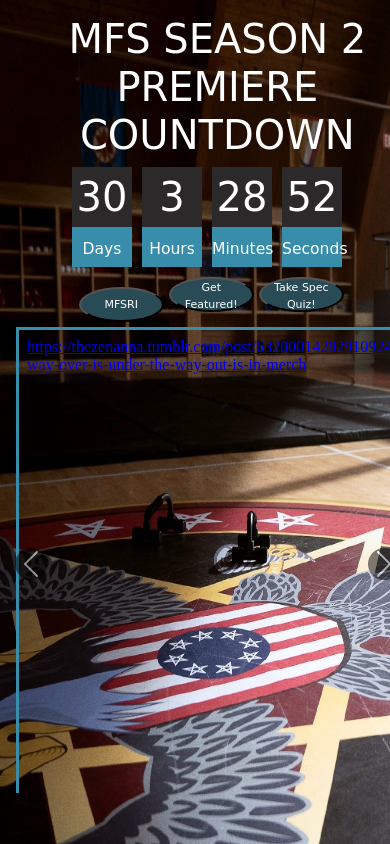
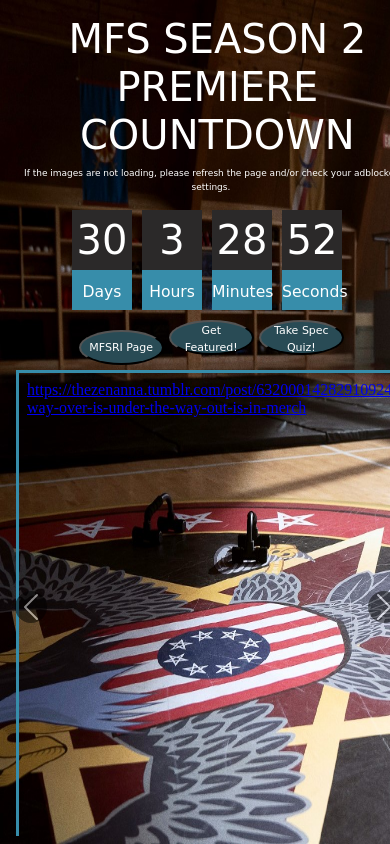
Before and after one commit to jamie-jones/MFS-s2-countdown, a website: page index.html in a window 390 px wide. Drawn offline with nearby package versions, Linux system fonts and the light colour scheme; a web font is replaced by a local one.

Commit message:
final fixing before beta users

```diff
--- a/index.html
+++ b/index.html
@@ -37,6 +37,7 @@
                         MFS SEASON 2
                         <br/>
                         PREMIERE COUNTDOWN</h1>
+                        <p>If the images are not loading, please refresh the page and/or check your adblocker settings.</p>
                 </article>
                 <article id="countdown">
                     <section id="day">00</section>
@@ -48,31 +49,24 @@
                     <section id="sec">00</section>
                 </article>
                 <article id="buttons">
-                    <a href="https://mfs-research-institute.tumblr.com/" target="_blank"><button class="button">MFSRI</button></a>
+                    <a href="https://mfs-research-institute.tumblr.com/" target="_blank"><button class="button">MFSRI Page</button></a>
                     <a HREF="https://docs.google.com/forms/d/e/1FAIpQLSeP0qipAjkpA0MhvirErCy9-NLI_7a5QSl9kFz53EmSaTMWRw/viewform?usp=sf_link" target="_blank"><button class="button">Get Featured!</button></a>
                     <a href="http://www.mfsquiz.com/" target="_blank"><button class="button">Take Spec Quiz!</button></a>
                 </article>
             </section>
             <section id="fanart-section">
                 <div id="carouselExampleIndicators" class="carousel slide" data-bs-ride="carousel" data-interval="false">
-
                     <div class="carousel-inner">
                       <div class="carousel-item active">
                         <iframe id="panel0" height="650" width="570" title="Iframe Example"></iframe>
                       </div>
-
                     </div>
-
                     <button class="carousel-control-prev carousel" type="button" id="btnPrev">
                       <span class="carousel-control-prev-icon arrows" aria-hidden="true"></span>
-
                     </button>
-
                     <button class="carousel-control-next carousel" type="button" id="btnNext">
                       <span class="carousel-control-next-icon arrows" aria-hidden="true"></span>
-
                     </button>
-
                   </div>
             </section>
         </main>
--- a/style/mobile.css
+++ b/style/mobile.css
@@ -58,6 +58,12 @@
         background-image: url(../images/countdown-bkgrd-mobile.jpg);
         position: fixed;
         padding-left: 0px;
+    }
+
+    p{
+        text-align: center;
+        padding: 0 2px 0 10px;
+        font-size: xx-small;
     }
 
     #container{
@@ -303,7 +309,7 @@
 
     #panel0{
         width: 300px;
-        height:00px;
+        height:300px;
     }
 }
 
@@ -413,7 +419,7 @@
 
     #panel0{
         width: 315px;
-        height: 355px;
+        height: 335px;
     }
 }
 @media only screen and (max-width: 281px){
--- a/style/style.css
+++ b/style/style.css
@@ -9,6 +9,10 @@ body{
 #container{
     font-family: 'Girassol', cursive;
     color: white;
+    }
+
+    p{
+       text-align: center;
     }
 
     .arrows{
@@ -111,11 +115,13 @@ body{
         margin: 0%;
         text-align:justify;
         display: flex;
-        /* padding-left: 80px; */
-        /* justify-content: center; */
     }
 
     .carousel{
         padding-left: 80px;
     }
+
+    #panel0{
+        height: 610px;
+    }
 }
```
